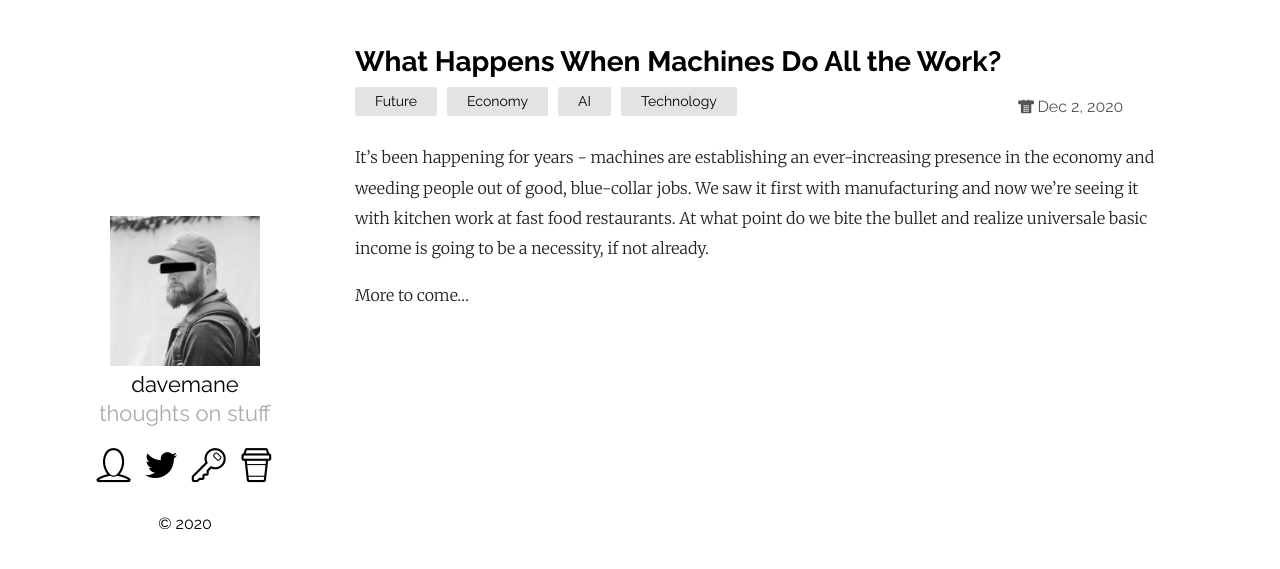
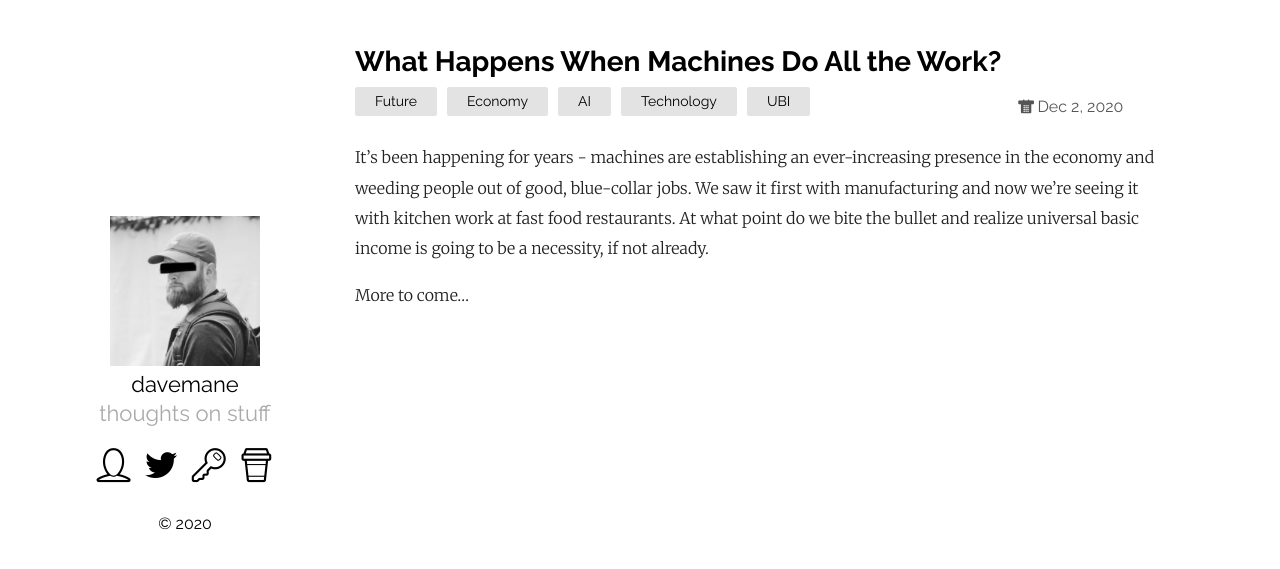
Before and after one commit to davemane/calvinelliot, a Jekyll site: the page built from _posts/2020-12-02-13.markdown, in a window 1280 px wide. Shown: the top 569 px of the page. Built offline with Jekyll 4.4.1, drawn with Linux system fonts in a browser that asks for light colours.

Commit message:
Update 2020-12-02-13.markdown

```diff
--- a/_posts/2020-12-02-13.markdown
+++ b/_posts/2020-12-02-13.markdown
@@ -2,8 +2,8 @@
 layout: post
 title:  "What Happens When Machines Do All the Work?"
 date:   '2020-12-02'
-categories: Future Economy AI Technology
+categories: Future Economy AI Technology UBI
 ---
-It's been happening for years - machines are establishing an ever-increasing presence in the economy and weeding people out of good, blue-collar jobs. We saw it first with manufacturing and now we're seeing it with kitchen work at fast food restaurants. At what point do we bite the bullet and realize universale basic income is going to be a necessity, if not already.
+It's been happening for years - machines are establishing an ever-increasing presence in the economy and weeding people out of good, blue-collar jobs. We saw it first with manufacturing and now we're seeing it with kitchen work at fast food restaurants. At what point do we bite the bullet and realize universal basic income is going to be a necessity, if not already.
 
 More to come...
```
